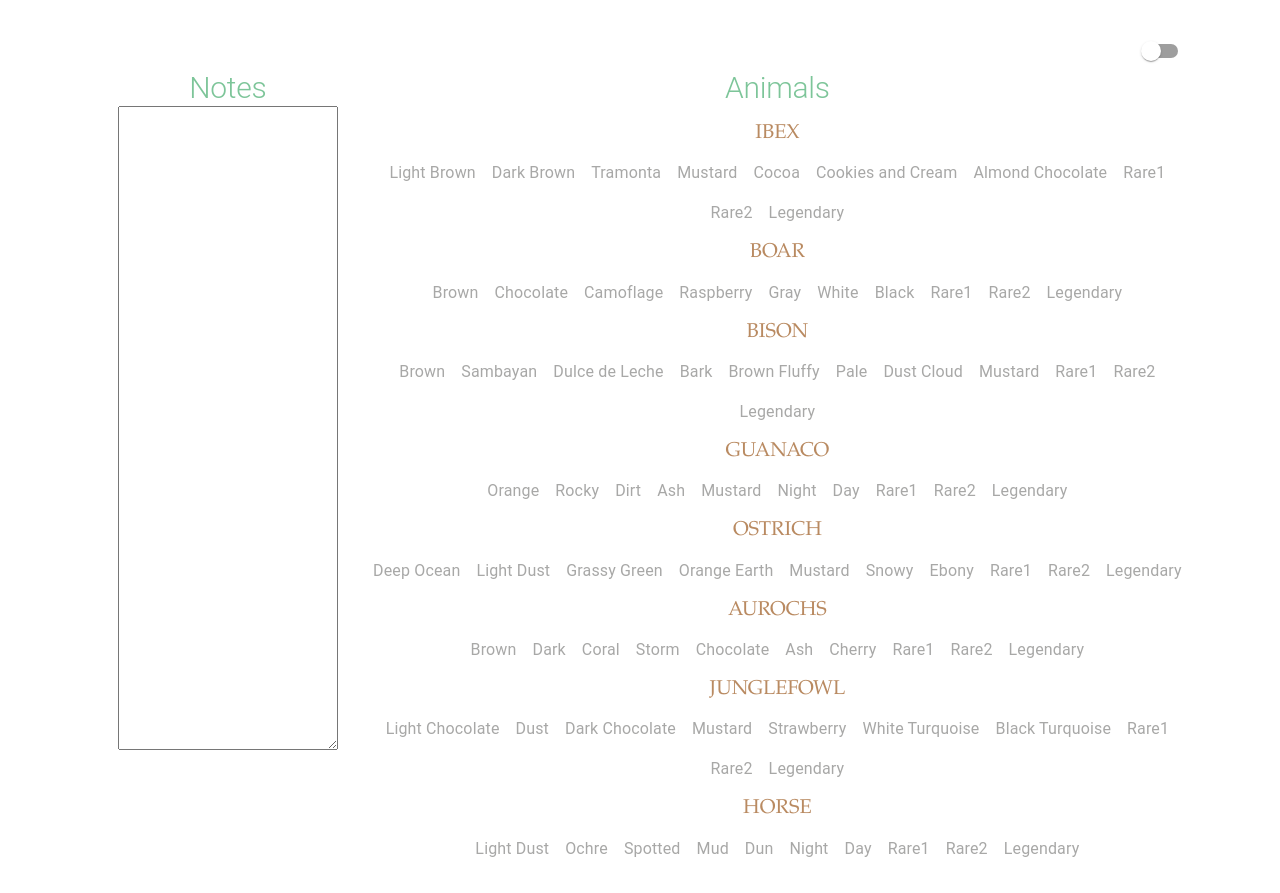
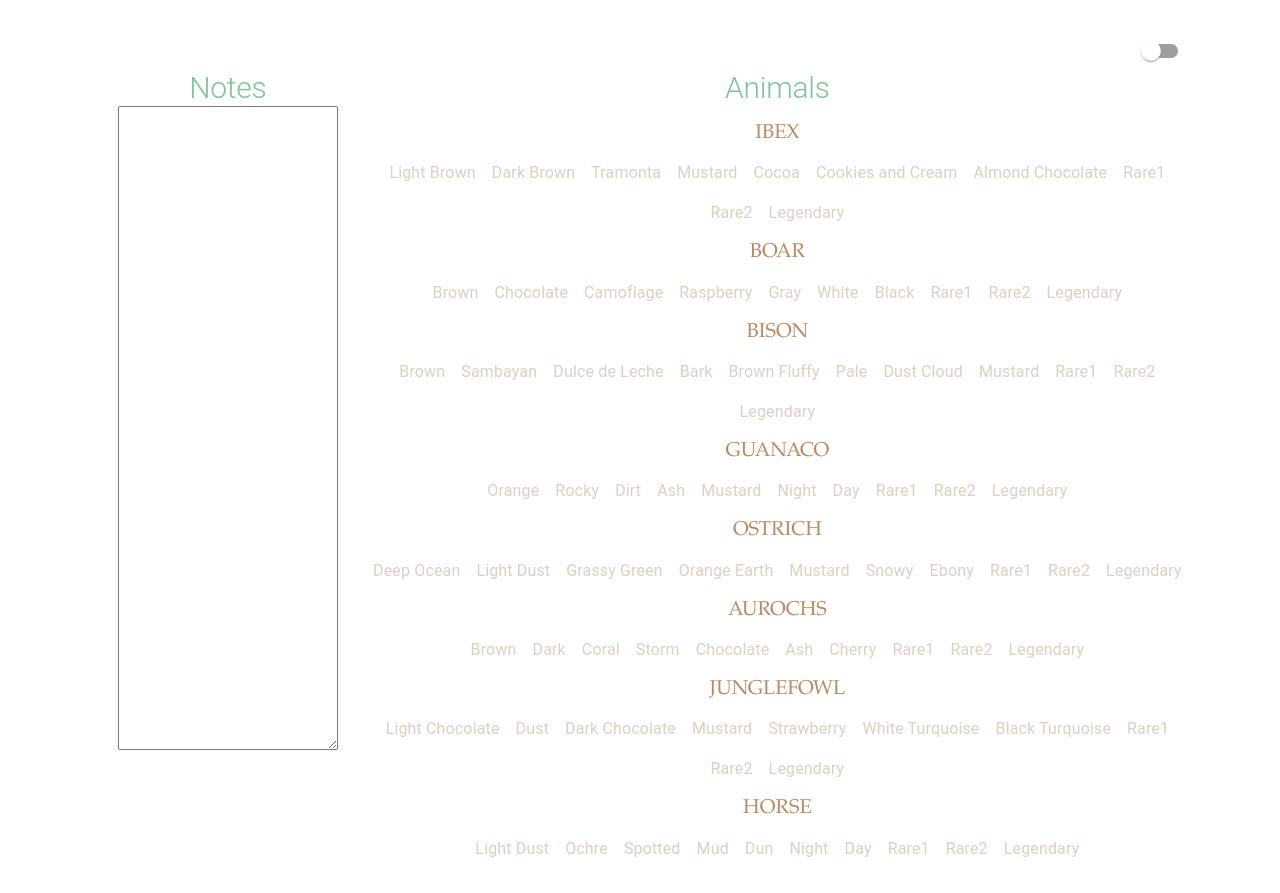
Before and after one commit to piratemermaid/roots-of-pacha-tracker, a React (Vite) app: page / in a window 1280 px wide. Built offline with nearby package versions, Linux system fonts and the light colour scheme.

Commit message:
Update enabled and disabled text colors for dark mode

```diff
--- a/src/App.tsx
+++ b/src/App.tsx
@@ -13,6 +13,7 @@ import ANIMALS from './data/animals';
 import { useStore } from './store';
 import { lightTheme, darkTheme } from './themes';
 import './App.css';
+import './styles/variables.css';
 
 function App() {
   const darkMode = useStore((state) => state.darkMode);
@@ -24,6 +25,8 @@ function App() {
   return (
     <ThemeProvider theme={darkMode ? darkTheme : lightTheme}>
       <CssBaseline enableColorScheme />
+
+      <div id={darkMode ? 'appDark' : 'appLight'}>
         <Box sx={{ textAlign: 'right' }}>
           <Switch
             inputProps={{ 'aria-label': 'Dark mode' }}
@@ -55,6 +58,7 @@ function App() {
             </Grid>
           </Grid>
         </Grid>
+      </div>
     </ThemeProvider>
   );
 }
--- a/src/components/Animal.tsx
+++ b/src/components/Animal.tsx
@@ -34,7 +34,9 @@ export default function Animal({ animal }: Props) {
                 }
                 sx={{
                   cursor: 'pointer',
-                  color: !userHasColor ? '#a8a8a7' : '#383838',
+                  color: !userHasColor
+                    ? 'var(--color-text-disabled)'
+                    : 'var(--color-text-enabled)',
                 }}
               >
                 {color}
--- /dev/null
+++ b/src/styles/variables.css
@@ -0,0 +1,11 @@
+:root {
+  #appLight {
+    --color-text-enabled: rgb(58, 58, 58);
+    --color-text-disabled: rgb(223, 206, 196);
+  }
+
+  #appDark {
+    --color-text-enabled: rgb(173, 173, 173);
+    --color-text-disabled: rgb(83, 83, 83);
+  }
+}
```
Lines whose indentation alone changed are shown as unchanged.
